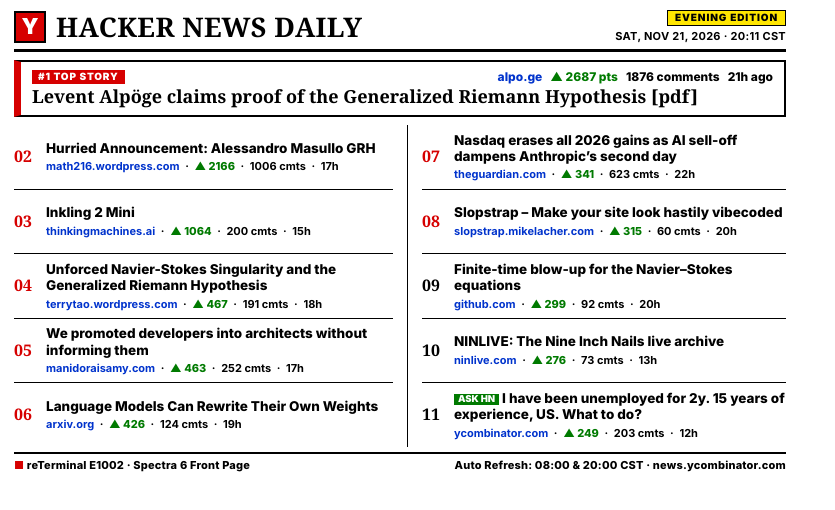
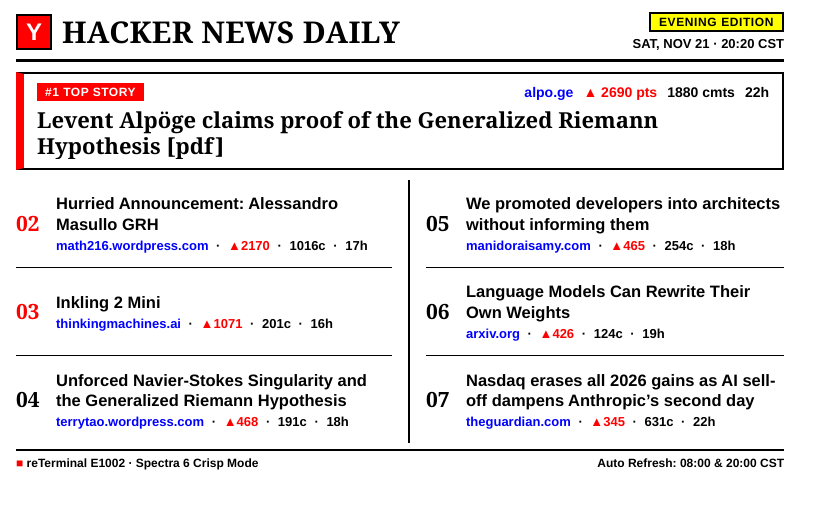
Before and after one commit to Lightningxxl/e1002-news-board, a plain HTML site: page docs/hn_render.html in a window 1280 px wide. Shown: the whole page, without its empty margins (0-835 px from the left). Drawn offline with Linux system fonts and the light colour scheme.

Commit message:
Switch to 1:1 Spectra 6 palette (zero dithering) and larger typography

```diff
--- a/docs/hn_render.html
+++ b/docs/hn_render.html
@@ -2,16 +2,16 @@
 <html lang="en">
 <head>
 <meta charset="utf-8" />
-<title>The Hacker News — E1002 Edition</title>
+<title>Hacker News Daily — E1002 Spectra 6</title>
 <style>
-  /* E Ink Spectra 6 palette: pure white, pure black, red, yellow, blue, green */
+  /* Exact 6-color theoretical Spectra 6 palette */
   :root {
     --paper: #FFFFFF;
     --ink: #000000;
-    --red: #D60000;
-    --yellow: #FFE600;
-    --blue: #0033CC;
-    --green: #007A00;
+    --red: #FF0000;
+    --yellow: #FFFF00;
+    --blue: #0000FF;
+    --green: #00FF00;
   }
 
   * {
@@ -26,15 +26,14 @@
     overflow: hidden;
     background: var(--paper);
     color: var(--ink);
-    font-family: -apple-system, BlinkMacSystemFont, "Helvetica Neue", "Inter", "Liberation Sans", Arial, sans-serif;
-    -webkit-font-smoothing: none;
-    text-rendering: geometricPrecision;
+    font-family: "Helvetica Neue", Helvetica, "Liberation Sans", Arial, sans-serif;
+    -webkit-font-smoothing: antialiased;
   }
 
   .page {
     width: 800px;
     height: 480px;
-    padding: 10px 14px 8px 14px;
+    padding: 12px 16px 10px 16px;
     display: flex;
     flex-direction: column;
   }
@@ -45,8 +44,8 @@
     align-items: center;
     justify-content: space-between;
     border-bottom: 3px solid var(--ink);
-    padding-bottom: 6px;
-    margin-bottom: 8px;
+    padding-bottom: 8px;
+    margin-bottom: 10px;
   }
 
   .brand {
@@ -56,22 +55,22 @@
   }
 
   .y-badge {
-    width: 32px;
-    height: 32px;
+    width: 36px;
+    height: 36px;
     background: var(--red);
     color: var(--paper);
     font-weight: 900;
-    font-size: 22px;
-    line-height: 28px;
+    font-size: 24px;
+    line-height: 32px;
     text-align: center;
     border: 2px solid var(--ink);
   }
 
   .masthead-title {
     font-family: Georgia, "Times New Roman", "Liberation Serif", serif;
-    font-size: 27px;
+    font-size: 30px;
     font-weight: 900;
-    letter-spacing: 0.4px;
+    letter-spacing: 0.3px;
     line-height: 1;
   }
 
@@ -80,31 +79,30 @@
     display: flex;
     flex-direction: column;
     align-items: flex-end;
-    gap: 3px;
+    gap: 4px;
   }
 
   .edition-pill {
     background: var(--yellow);
     color: var(--ink);
-    border: 1.5px solid var(--ink);
-    font-size: 10px;
+    border: 2px solid var(--ink);
+    font-size: 12px;
     font-weight: 900;
-    letter-spacing: 0.9px;
-    padding: 1px 7px;
+    letter-spacing: 0.6px;
+    padding: 1px 8px;
   }
 
   .date-line {
-    font-size: 11px;
-    font-weight: 700;
-    letter-spacing: 0.3px;
+    font-size: 13px;
+    font-weight: 800;
   }
 
   /* Lead Story (#1) */
   .lead {
     border: 2px solid var(--ink);
-    border-left: 7px solid var(--red);
-    padding: 7px 11px;
-    margin-bottom: 8px;
+    border-left: 8px solid var(--red);
+    padding: 9px 13px;
+    margin-bottom: 10px;
     background: var(--paper);
   }
 
@@ -112,55 +110,55 @@
     display: flex;
     align-items: center;
     justify-content: space-between;
-    margin-bottom: 3px;
+    margin-bottom: 5px;
   }
 
   .lead-badges {
     display: flex;
     align-items: center;
-    gap: 6px;
+    gap: 8px;
   }
 
   .lead-kicker {
     background: var(--red);
     color: var(--paper);
-    font-size: 10px;
+    font-size: 12px;
     font-weight: 900;
-    letter-spacing: 0.8px;
-    padding: 1px 6px;
+    letter-spacing: 0.5px;
+    padding: 2px 8px;
   }
 
   .pill {
-    font-size: 10px;
-    font-weight: 800;
-    padding: 1px 6px;
+    font-size: 12px;
+    font-weight: 900;
+    padding: 2px 7px;
     color: var(--paper);
   }
 
   .lead-stats {
-    font-size: 12px;
+    font-size: 14px;
     font-weight: 800;
     display: flex;
-    gap: 8px;
+    gap: 10px;
     align-items: center;
   }
 
   .lead-title {
     font-family: Georgia, "Times New Roman", "Liberation Serif", serif;
-    font-size: 18px;
+    font-size: 22px;
     font-weight: 900;
-    line-height: 1.18;
+    line-height: 1.2;
     display: -webkit-box;
     -webkit-line-clamp: 2;
     -webkit-box-orient: vertical;
     overflow: hidden;
   }
 
-  /* Two-Column Grid */
+  /* Two-Column Grid (3 + 3 large readable items) */
   .columns {
     display: grid;
     grid-template-columns: 1fr 1fr;
-    gap: 14px;
+    gap: 16px;
     flex: 1;
     min-height: 0;
   }
@@ -171,17 +169,17 @@
   }
 
   .col-right {
-    border-left: 1.5px solid var(--ink);
-    padding-left: 14px;
+    border-left: 2px solid var(--ink);
+    padding-left: 16px;
   }
 
   .story {
     flex: 1;
     display: flex;
     align-items: center;
-    gap: 8px;
-    padding: 3px 0;
-    border-bottom: 1px solid var(--ink);
+    gap: 10px;
+    padding: 6px 0;
+    border-bottom: 1.5px solid var(--ink);
   }
 
   .story:last-child {
@@ -189,12 +187,12 @@
   }
 
   .rank {
-    width: 24px;
+    width: 30px;
     flex-shrink: 0;
     font-family: Georgia, "Times New Roman", serif;
-    font-size: 16px;
+    font-size: 21px;
     font-weight: 900;
-    line-height: 1.1;
+    line-height: 1;
     color: var(--ink);
   }
 
@@ -208,10 +206,10 @@
   }
 
   .story-title {
-    font-size: 13.5px;
+    font-size: 16.5px;
     font-weight: 800;
-    line-height: 1.22;
-    margin-bottom: 2px;
+    line-height: 1.24;
+    margin-bottom: 4px;
     display: -webkit-box;
     -webkit-line-clamp: 2;
     -webkit-box-orient: vertical;
@@ -220,41 +218,40 @@
 
   .mini-tag {
     display: inline-block;
-    font-size: 9.5px;
+    font-size: 11px;
     font-weight: 900;
-    padding: 0px 4px;
+    padding: 1px 5px;
     vertical-align: 1px;
     color: var(--paper);
   }
 
   .tag-blue { background: var(--blue); }
-  .tag-green { background: var(--green); }
+  .tag-green { background: var(--green); color: var(--ink); }
   .tag-red { background: var(--red); }
 
   .story-meta {
-    font-size: 11px;
-    font-weight: 700;
+    font-size: 13px;
+    font-weight: 800;
     white-space: nowrap;
     overflow: hidden;
     text-overflow: ellipsis;
   }
 
   .domain { color: var(--blue); }
-  .pts { color: var(--green); font-weight: 800; }
+  .pts { color: var(--red); font-weight: 900; }
   .cmts { color: var(--ink); }
   .age { color: var(--ink); }
-  .dot { margin: 0 3px; }
+  .dot { margin: 0 4px; }
 
   /* Footer */
   .footer {
     border-top: 2px solid var(--ink);
-    margin-top: 5px;
-    padding-top: 4px;
+    margin-top: 6px;
+    padding-top: 5px;
     display: flex;
     justify-content: space-between;
-    font-size: 11px;
+    font-size: 12px;
     font-weight: 800;
-    letter-spacing: 0.2px;
   }
 
   .footer-accent {
@@ -271,7 +268,7 @@
       </div>
       <div class="edition-meta">
         <div class="edition-pill">EVENING EDITION</div>
-        <div class="date-line">SAT, NOV 21, 2026 · 20:11 CST</div>
+        <div class="date-line">SAT, NOV 21 · 20:20 CST</div>
       </div>
     </header>
 
@@ -283,9 +280,9 @@
         </div>
         <div class="lead-stats">
           <span class="domain">alpo.ge</span>
-          <span class="pts">▲ 2687 pts</span>
-          <span>1876 comments</span>
-          <span>21h ago</span>
+          <span class="pts">▲ 2690 pts</span>
+          <span>1880 cmts</span>
+          <span>22h</span>
         </div>
       </div>
       <h2 class="lead-title">Levent Alpöge claims proof of the Generalized Riemann Hypothesis [pdf]</h2>
@@ -301,9 +298,9 @@
             <div class="story-meta">
               <span class="domain">math216.wordpress.com</span>
               <span class="dot">·</span>
-              <span class="pts">▲ 2166</span>
+              <span class="pts">▲2170</span>
               <span class="dot">·</span>
-              <span class="cmts">1006 cmts</span>
+              <span class="cmts">1016c</span>
               <span class="dot">·</span>
               <span class="age">17h</span>
             </div>
@@ -317,25 +314,43 @@
             <div class="story-meta">
               <span class="domain">thinkingmachines.ai</span>
               <span class="dot">·</span>
-              <span class="pts">▲ 1064</span>
+              <span class="pts">▲1071</span>
               <span class="dot">·</span>
-              <span class="cmts">200 cmts</span>
+              <span class="cmts">201c</span>
               <span class="dot">·</span>
-              <span class="age">15h</span>
+              <span class="age">16h</span>
             </div>
           </div>
         </article>
 
         <article class="story">
-          <div class="rank rank-hot">04</div>
+          <div class="rank">04</div>
           <div class="story-body">
             <h3 class="story-title">Unforced Navier-Stokes Singularity and the Generalized Riemann Hypothesis</h3>
             <div class="story-meta">
               <span class="domain">terrytao.wordpress.com</span>
               <span class="dot">·</span>
-              <span class="pts">▲ 467</span>
+              <span class="pts">▲468</span>
               <span class="dot">·</span>
-              <span class="cmts">191 cmts</span>
+              <span class="cmts">191c</span>
+              <span class="dot">·</span>
+              <span class="age">18h</span>
+            </div>
+          </div>
+        </article>
+      </div>
+      <div class="col col-right">
+
+        <article class="story">
+          <div class="rank">05</div>
+          <div class="story-body">
+            <h3 class="story-title">We promoted developers into architects without informing them</h3>
+            <div class="story-meta">
+              <span class="domain">manidoraisamy.com</span>
+              <span class="dot">·</span>
+              <span class="pts">▲465</span>
+              <span class="dot">·</span>
+              <span class="cmts">254c</span>
               <span class="dot">·</span>
               <span class="age">18h</span>
             </div>
@@ -343,115 +358,33 @@
         </article>
 
         <article class="story">
-          <div class="rank rank-hot">05</div>
+          <div class="rank">06</div>
           <div class="story-body">
-            <h3 class="story-title">We promoted developers into architects without informing them</h3>
+            <h3 class="story-title">Language Models Can Rewrite Their Own Weights</h3>
             <div class="story-meta">
-              <span class="domain">manidoraisamy.com</span>
+              <span class="domain">arxiv.org</span>
               <span class="dot">·</span>
-              <span class="pts">▲ 463</span>
+              <span class="pts">▲426</span>
               <span class="dot">·</span>
-              <span class="cmts">252 cmts</span>
+              <span class="cmts">124c</span>
               <span class="dot">·</span>
-              <span class="age">17h</span>
+              <span class="age">19h</span>
             </div>
           </div>
         </article>
 
         <article class="story">
-          <div class="rank rank-hot">06</div>
-          <div class="story-body">
-            <h3 class="story-title">Language Models Can Rewrite Their Own Weights</h3>
-            <div class="story-meta">
-              <span class="domain">arxiv.org</span>
-              <span class="dot">·</span>
-              <span class="pts">▲ 426</span>
-              <span class="dot">·</span>
-              <span class="cmts">124 cmts</span>
-              <span class="dot">·</span>
-              <span class="age">19h</span>
-            </div>
-          </div>
-        </article>
-      </div>
-      <div class="col col-right">
-
-        <article class="story">
-          <div class="rank rank-hot">07</div>
+          <div class="rank">07</div>
           <div class="story-body">
             <h3 class="story-title">Nasdaq erases all 2026 gains as AI sell-off dampens Anthropic’s second day</h3>
             <div class="story-meta">
               <span class="domain">theguardian.com</span>
               <span class="dot">·</span>
-              <span class="pts">▲ 341</span>
+              <span class="pts">▲345</span>
               <span class="dot">·</span>
-              <span class="cmts">623 cmts</span>
+              <span class="cmts">631c</span>
               <span class="dot">·</span>
               <span class="age">22h</span>
-            </div>
-          </div>
-        </article>
-
-        <article class="story">
-          <div class="rank rank-hot">08</div>
-          <div class="story-body">
-            <h3 class="story-title">Slopstrap – Make your site look hastily vibecoded</h3>
-            <div class="story-meta">
-              <span class="domain">slopstrap.mikelacher.com</span>
-              <span class="dot">·</span>
-              <span class="pts">▲ 315</span>
-              <span class="dot">·</span>
-              <span class="cmts">60 cmts</span>
-              <span class="dot">·</span>
-              <span class="age">20h</span>
-            </div>
-          </div>
-        </article>
-
-        <article class="story">
-          <div class="rank">09</div>
-          <div class="story-body">
-            <h3 class="story-title">Finite-time blow-up for the Navier–Stokes equations</h3>
-            <div class="story-meta">
-              <span class="domain">github.com</span>
-              <span class="dot">·</span>
-              <span class="pts">▲ 299</span>
-              <span class="dot">·</span>
-              <span class="cmts">92 cmts</span>
-              <span class="dot">·</span>
-              <span class="age">20h</span>
-            </div>
-          </div>
-        </article>
-
-        <article class="story">
-          <div class="rank">10</div>
-          <div class="story-body">
-            <h3 class="story-title">NINLIVE: The Nine Inch Nails live archive</h3>
-            <div class="story-meta">
-              <span class="domain">ninlive.com</span>
-              <span class="dot">·</span>
-              <span class="pts">▲ 276</span>
-              <span class="dot">·</span>
-              <span class="cmts">73 cmts</span>
-              <span class="dot">·</span>
-              <span class="age">13h</span>
-            </div>
-          </div>
-        </article>
-
-        <article class="story">
-          <div class="rank">11</div>
-          <div class="story-body">
-            <h3 class="story-title"><span class="mini-tag tag-green">ASK HN</span> I have been unemployed for 2y. 15 years of experience, US. What to do?</h3>
-            <div class="story-meta">
-              <span class="domain">ycombinator.com</span>
-              <span class="dot">·</span>
-              <span class="pts">▲ 249</span>
-              <span class="dot">·</span>
-              <span class="cmts">203 cmts</span>
-              <span class="dot">·</span>
-              <span class="age">12h</span>
             </div>
           </div>
         </article>
@@ -459,8 +392,8 @@
     </main>
 
     <footer class="footer">
-      <span><span class="footer-accent">■</span> reTerminal E1002 · Spectra 6 Front Page</span>
-      <span>Auto Refresh: 08:00 &amp; 20:00 CST · news.ycombinator.com</span>
+      <span><span class="footer-accent">■</span> reTerminal E1002 · Spectra 6 Crisp Mode</span>
+      <span>Auto Refresh: 08:00 &amp; 20:00 CST</span>
     </footer>
   </div>
 </body>
```
Also changed, not shown: docs/hn.png, 2 other files.
